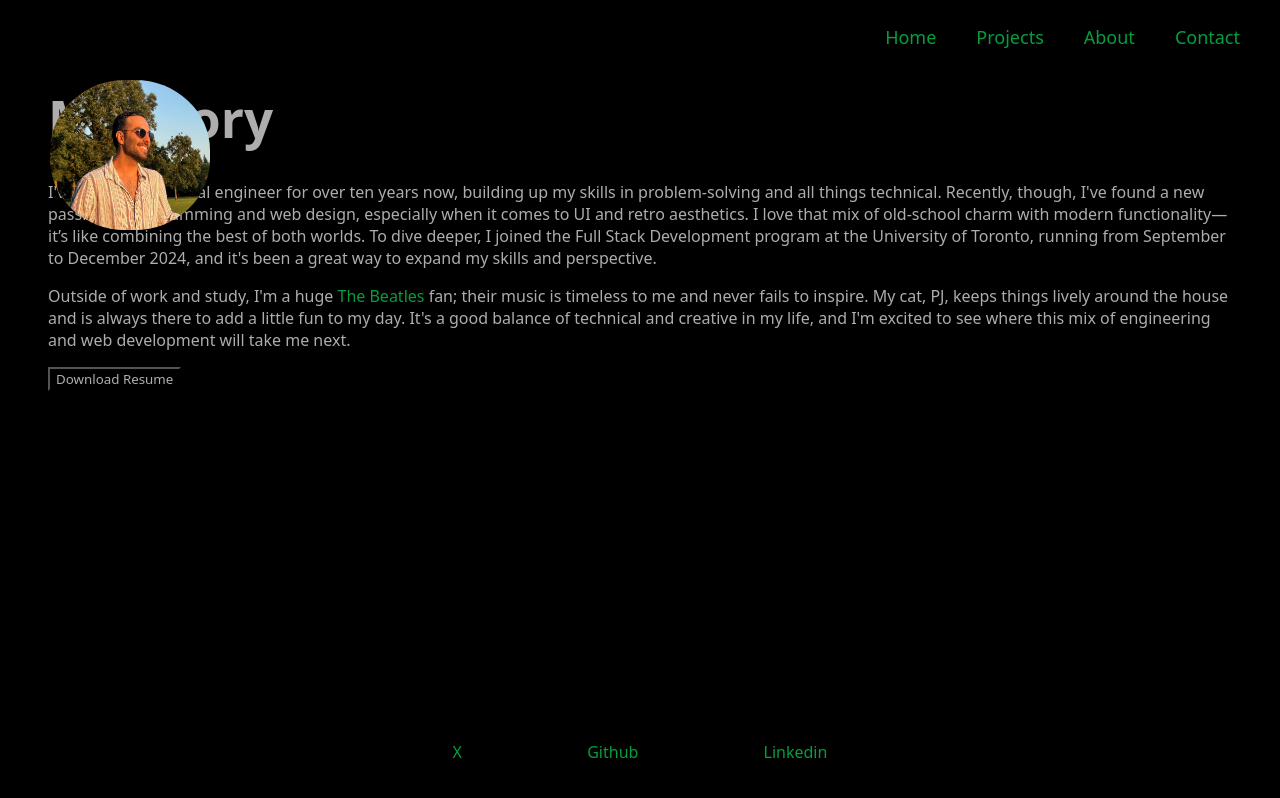
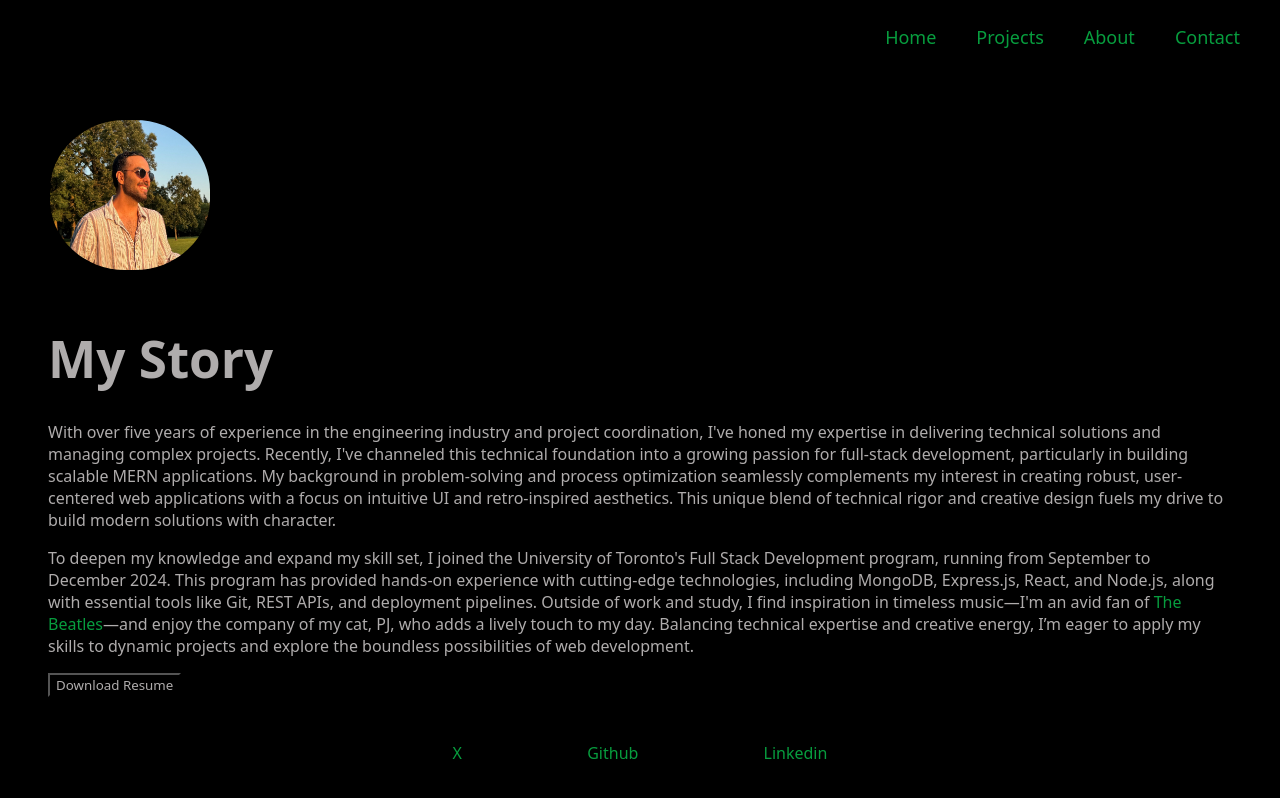
Before and after one commit to parsamh8/Portfolio-React, a React (Vite) app: page /about in a window 1280 px wide. Built offline with nearby package versions, Linux system fonts and the light colour scheme.

Commit message:
flex about page component

```diff
--- a/src/pages/About.jsx
+++ b/src/pages/About.jsx
@@ -6,10 +6,11 @@ export default function About() {
   return (
     <>
       <Animated>
+        <div className="about-container">
         <div style={{ padding: 40 }}>
           <h1> My Story</h1>
-          <p>I've been an electrical engineer for over ten years now, building up my skills in problem-solving and all things technical. Recently, though, I've found a new passion in programming and web design, especially when it comes to UI and retro aesthetics. I love that mix of old-school charm with modern functionality—it’s like combining the best of both worlds. To dive deeper, I joined the Full Stack Development program at the University of Toronto, running from September to December 2024, and it's been a great way to expand my skills and perspective.</p>
-          <p>Outside of work and study, I'm a huge <span>The Beatles</span> fan; their music is timeless to me and never fails to inspire. My cat, PJ, keeps things lively around the house and is always there to add a little fun to my day. It's a good balance of technical and creative in my life, and I'm excited to see where this mix of engineering and web development will take me next.</p>
+          <p>With over five years of experience in the engineering industry and project coordination, I've honed my expertise in delivering technical solutions and managing complex projects. Recently, I've channeled this technical foundation into a growing passion for full-stack development, particularly in building scalable MERN applications. My background in problem-solving and process optimization seamlessly complements my interest in creating robust, user-centered web applications with a focus on intuitive UI and retro-inspired aesthetics. This unique blend of technical rigor and creative design fuels my drive to build modern solutions with character. </p>
+          <p>To deepen my knowledge and expand my skill set, I joined the University of Toronto's Full Stack Development program, running from September to December 2024. This program has provided hands-on experience with cutting-edge technologies, including MongoDB, Express.js, React, and Node.js, along with essential tools like Git, REST APIs, and deployment pipelines. Outside of work and study, I find inspiration in timeless music—I'm an avid fan of <span>The Beatles</span>—and enjoy the company of my cat, PJ, who adds a lively touch to my day. Balancing technical expertise and creative energy, I’m eager to apply my skills to dynamic projects and explore the boundless possibilities of web development.</p>
           <button>
             <a
               href="/resume.pdf"
@@ -20,6 +21,7 @@ export default function About() {
             </a>
           </button>
         </div>
+        </div>
       </Animated>
       <img className="selfImg" src={selfImg} alt="describtion of myself" />
     </>
--- a/src/style.css
+++ b/src/style.css
@@ -48,17 +48,6 @@ img {
   top: 150px;
 }
 
-.img-container {
-  /* display: block;
-  place-items: center;
-  width: 300px;
-  height: auto;
-  position: fixed;
-  right: 550px;
-  top: 150px;
-  z-index: 0; */
-}
-
 .img-portfolio {
   position: absolute;
   width: 300px;
@@ -73,7 +62,7 @@ img {
   border-radius: 47%;
   display: flex;
   position: absolute;
-  top: 80px;
+  top: 120px;
   left: 50px;
   border: 20px #12f01d;
 
@@ -205,7 +194,7 @@ h1 {
   margin: 0 auto;
   margin-bottom: 0.5rem;
   border-radius: 50px;
-  transition: all 0.4s cubic-bezier(0.25, 0.8, 0.25, 1);
+  transition: all 0.5s cubic-bezier(0.25, 0.8, 0.25, 1);
 }
 
 .project-card-container:hover {
@@ -213,7 +202,7 @@ h1 {
   background-color: #000000; /* Bright yellow background */
   color: #333; /* Change text color for contrast */
   box-shadow: 0 8px 15px rgba(0, 0, 0, 0.3); /* Stronger shadow */
-  transform: scale(1.08); /* Slightly enlarge the card */
+  transform: scale(1.04); /* Slightly enlarge the card */
 }
 
 /* Project Card Styling */
@@ -326,28 +315,13 @@ textarea {
     margin: 10px;
     margin-top: 4rem;
   }
-  /* footer .footerInfo {
-    padding-right: 35px;
-    position: absolute;
-    text-align: justify;
-
-  }
-
-  .footerInfo a {
-    margin: 0px;
-    margin-bottom: 20px;
-    padding: 30px;
-    padding-bottom: 0px;
-    position: fixed;
-    bottom: 20px;
-  } */
 
   .img-container {
 
-    /* position: absolute;
+    position: absolute;
     flex-direction: row;
-    left: 70px;
-    top: 100px; */
+    left: 50px;
+    top: -250px;
 
   }
 
@@ -384,12 +358,22 @@ textarea {
     top: 430px;
   }
 
+  /* .animated-container{
+    position: absolute;
+    top: 30px;
+  } */
+  .grid-container {
+    display: grid;
+    grid-template-columns: repeat(12, 1fr); /* 12 equal columns */
+    gap: 10px; /* Optional spacing between columns */
+  }
+
 }
 
 .grid-container {
   display: grid;
   grid-template-columns: repeat(12, 1fr); /* 12 equal columns */
-  gap: 10px; /* Optional spacing between columns */
+  gap: 1px; /* Optional spacing between columns */
 }
 
 .grid-item {
@@ -432,3 +416,7 @@ main {
 .contact-me {
 margin-top: 20vh;
 }
+
+.about-container {
+  margin-top: 30vh;
+}
```
